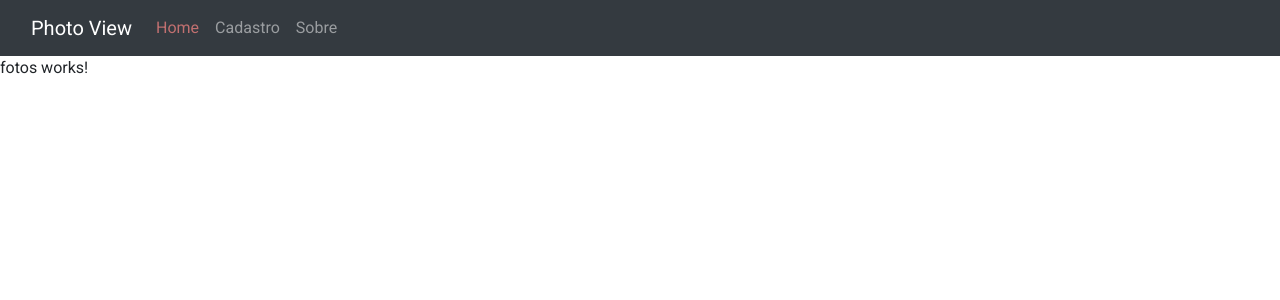
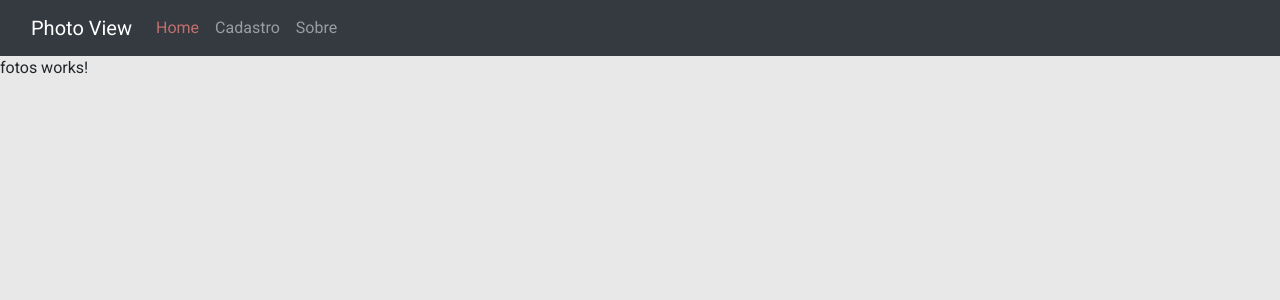
Before and after one commit to carlos-machado-jr/photoView, an Angular app: page /fotos in a window 1280 px wide. Shown: the top 300 px of the page. Built offline with nearby package versions, Linux system fonts and the light colour scheme.

Commit message:
mudança na cor de fundo da pagina

```diff
--- a/src/styles.css
+++ b/src/styles.css
@@ -1,4 +1,4 @@
 /* You can add global styles to this file, and also import other style files */
 @import '@angular/material/prebuilt-themes/pink-bluegrey.css';
 html, body { height: 100%; }
-body { margin: 0; font-family: Roboto, "Helvetica Neue", sans-serif; }
+body { margin: 0; font-family: Roboto, "Helvetica Neue", sans-serif; background: #e8e8e8; }
```
